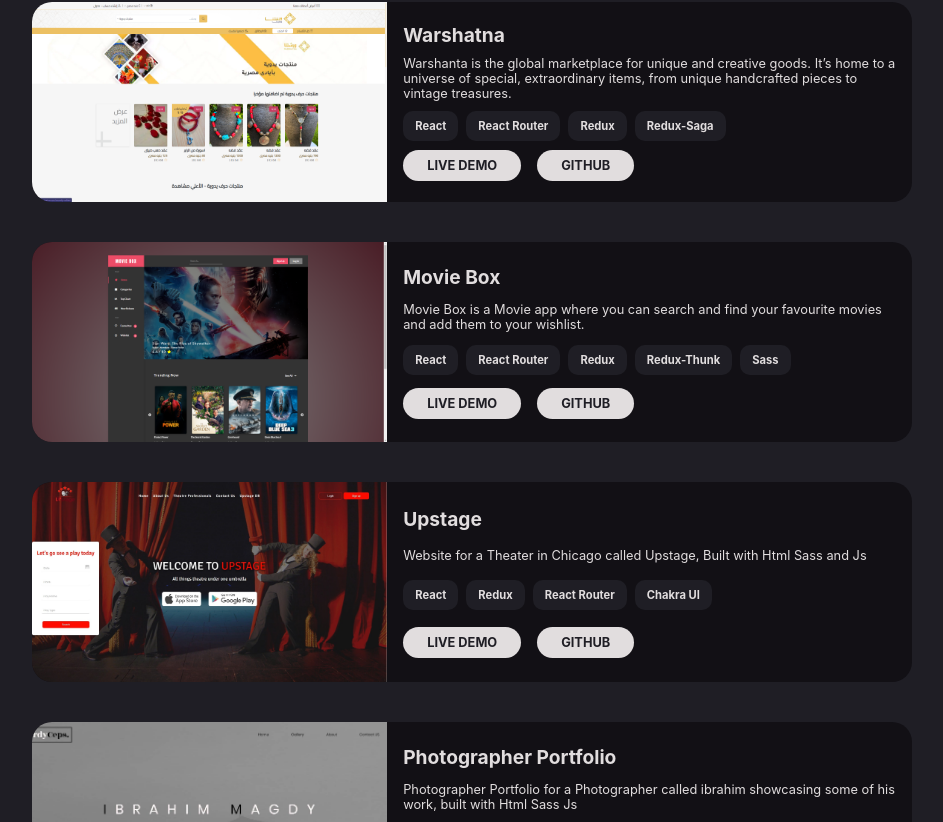
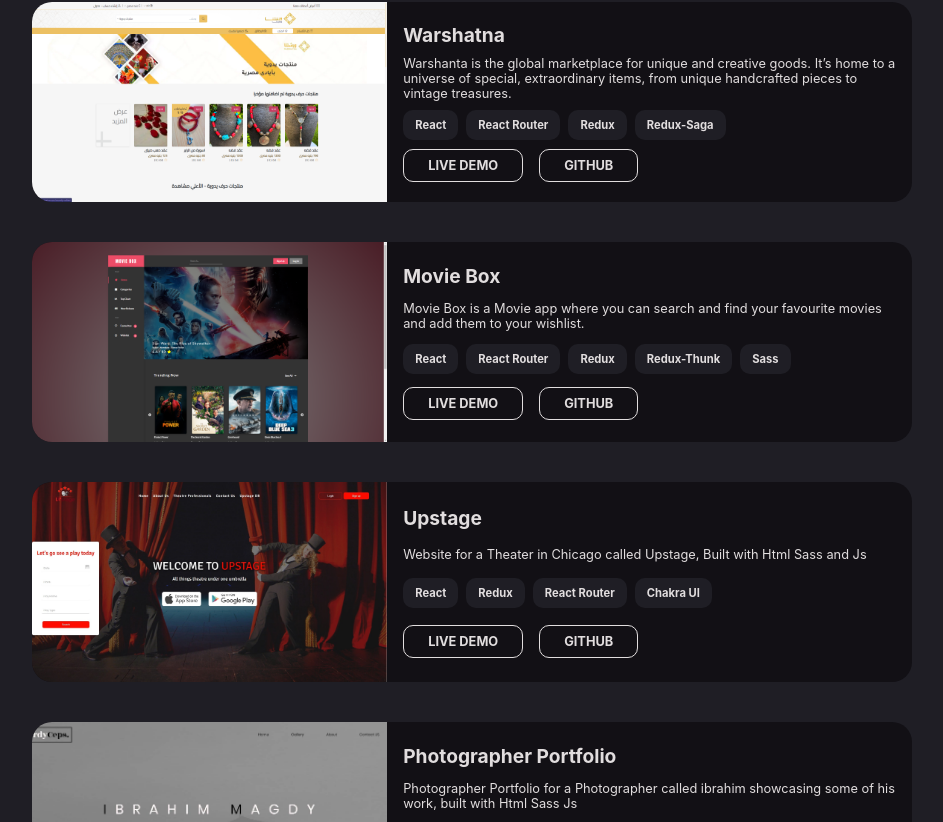
Before and after one commit to ahmed-eidd/myportfolio-next, a Next.js app: page / in a window 1280 px wide. Shown: the part 838-1660 px from the top of the page, without its empty margins (168-1111 px from the left). Built offline with nearby package versions, Linux system fonts and the light colour scheme.

Commit message:
button test commit

```diff
--- a/component/AboutMe/AboutMe.module.scss
+++ b/component/AboutMe/AboutMe.module.scss
@@ -34,6 +34,7 @@
 
       &__Text {
         line-height: 2;
+        font-weight: bold;
       }
     }
 
--- a/component/Button/Button.jsx
+++ b/component/Button/Button.jsx
@@ -1,16 +1,21 @@
 import { motion } from 'framer-motion';
-import React from 'react';
+import React, { useState  } from 'react';
 import WithDotCursor from '../../hoc/withDotCursor/WithDotCursor';
+import { extendClasses } from '../../utilities/extendClasses';
 import classes from './Button.module.scss';
 
-const Button = ({ onClick, btnVariant, href, children, type = 'button' }) => {
+const Button = ({ btnVariant, href, children, type = 'button' }) => {
+  const [theme, setTheme] = useState(false);
+  const onClick = () => {
+    setTheme(!theme);
+  };
   return (
     <>
       {type === 'button' && (
         <motion.button
           onClick={onClick}
           variants={btnVariant}
-          className={classes.Button}
+          className={extendClasses(classes.Button, theme && classes.theme)}
           whileHover={{
             transform: 'translateX(4px)',
           }}
@@ -27,7 +32,7 @@ const Button = ({ onClick, btnVariant, href, children, type = 'button' }) => {
           target='_blank'
           variants={btnVariant}
           href={href}
-          className={classes.Button}
+          className={extendClasses(classes.Button, theme && classes.theme)}
           whileHover={{
             transform: 'translateX(4px)',
           }}
--- a/component/Button/Button.module.scss
+++ b/component/Button/Button.module.scss
@@ -2,10 +2,11 @@
 
 .Button {
   padding: 1rem 3rem;
-  color: $color-primary-gray;
-  background-color: $color-primary-white;
-  border-radius: $radius-lg;
-  border: none;
+  color: $color-primary-white;
+  background-color: $color-primary-darker;
+  border: 1px solid $color-primary-white;
+  border-radius: $radius-sm;
+  // border: none;
   font-weight: bold;
   text-transform: uppercase;
   font-size: 1.6rem;
@@ -17,3 +18,9 @@
     padding: 0;
   }
 }
+
+.theme {
+  background-color: $color-primary-white;
+  border: none;
+  color: $color-primary-darker;
+}
--- a/component/Tabs/Tabs.jsx
+++ b/component/Tabs/Tabs.jsx
@@ -73,7 +73,7 @@ const Slider = ({ style, ...props }) => {
     <motion.div
       className={classes.Slider}
       layout
-      positiontransition={{
+      positionTransition={{
         bounceStiffness: 200,
       }}
       initial={false}
--- a/styles/globals.scss
+++ b/styles/globals.scss
@@ -59,3 +59,23 @@ body {
     pointer-events: none !important;
   }
 }
+
+::-webkit-scrollbar {
+  width: 6px;
+}
+
+/* Track */
+::-webkit-scrollbar-track {
+  background: $color-primary-darker;
+}
+
+/* Handle */
+::-webkit-scrollbar-thumb {
+  background: $color-primary-white;
+  border-radius: $radius-sm
+}
+
+/* Handle on hover */
+::-webkit-scrollbar-thumb:hover {
+  background: $color-primary-white;
+}
```
